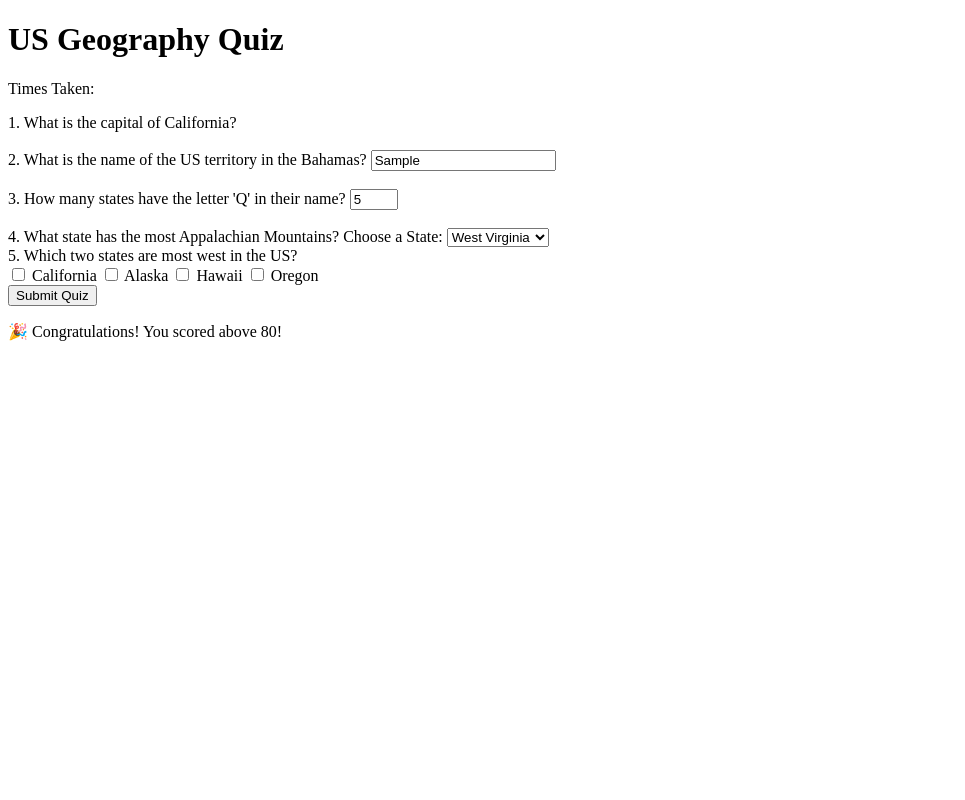
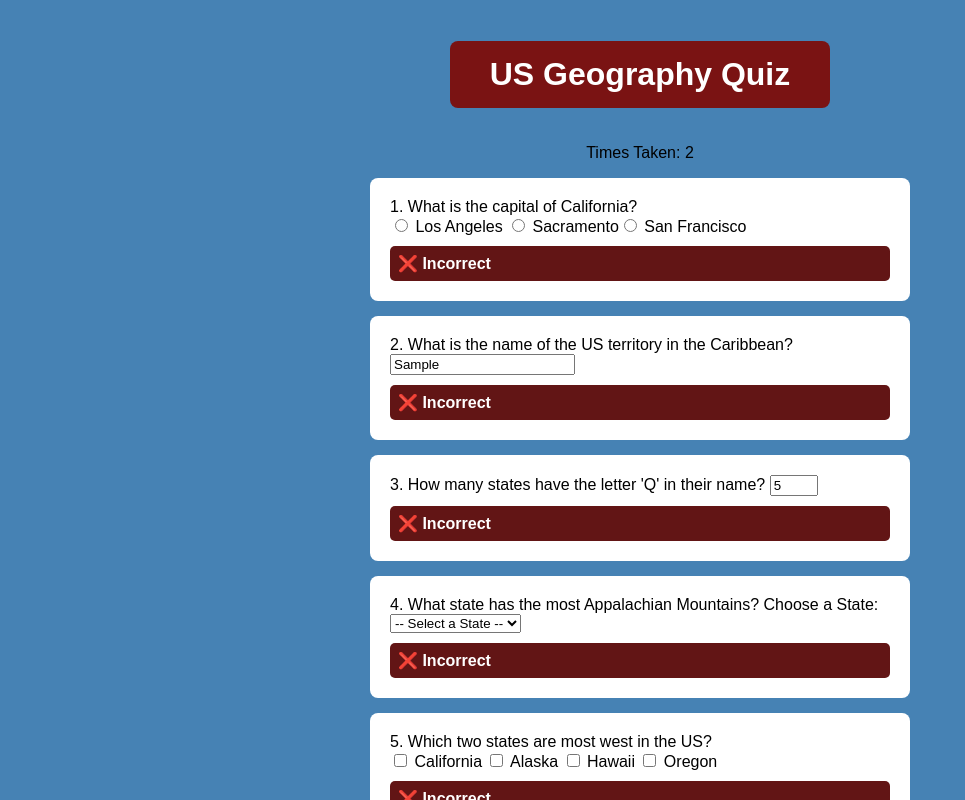
Before and after one commit to Gerardo2106/Gerardo2106.github.io, a plain HTML site: page lab3/index.html in a window 1280 px wide. Both pictures are taken after typing "Sample", "5" into the empty fields and a click on the button "Submit Quiz". Shown: the top 800 px of the page, without its empty margins (0-965 px from the left). Drawn offline with Linux system fonts and the light colour scheme.

Commit message:
us geography quiz

```diff
--- a/lab3/index.html
+++ b/lab3/index.html
@@ -7,20 +7,8 @@
     <title>Lab 3: Quiz</title>
     <script src="js/script.js" defer>
     </script>
+    <link rel="stylesheet" href="styles.css">
 
-    <style>
-        .feedback {
-            display: none;
-            color: green;
-            font-weight: bold;
-        }
-
-        .feedbackWrong {
-            display: none;
-            color: rgb(128, 0, 0);
-            font-weight: bold;
-        }
-    </style>
 </head>
 
 <body>
@@ -28,62 +16,61 @@
     <h1> US Geography Quiz </h1>
     <p>Times Taken: <span id="timesTaken"></span></p>
 
+    <div class="question">
         1. What is the capital of California?
         <br>
-    <div id="q1Choices"></div>
-    <div class="feedback" id="feedback1"> ✅Correct</div>
-    <div class="feedbackWrong" id="feedbackWrong1"> ❌Incorrect</div>
-    <br>
+        <div id="q1Choices">
+            <label><input type="radio" name="q1" value="Los Angeles"> Los Angeles </label>
+            <label><input type="radio" name="q1" value="San Francisco"> San Francisco </label>
+            <label><input type="radio" name="q1" value="Sacramento"> Sacramento</label>
+        </div>
+        <div class="feedback" id="feedback1">✅ Correct</div>
+        <div class="feedbackWrong" id="feedbackWrong1">❌ Incorrect</div>
+    </div>
 
+    <div class="question">
+        2. What is the name of the US territory in the Caribbean?
+        <label><input type="text" id="q2" name="q2"></label>
+        <div class="feedback" id="feedback2">✅ Correct</div>
+        <div class="feedbackWrong" id="feedbackWrong2">❌ Incorrect</div>
+    </div>
 
-    2. What is the name of the US territory in the Bahamas?
-    <label><input type="text" id="q2" name="q2"></label>
-    <br>
-    <div class="feedback" id="feedback2"> ✅Correct</div>
-    <div class="feedbackWrong" id="feedbackWrong2"> ❌Incorrect</div>
-    <br>
-
-
+    <div class="question">
         3. How many states have the letter 'Q' in their name?
         <label><input type="number" id="q3" name="q3" min="0" max="5"></label>
-    <br>
-    <div class="feedback" id="feedback3"> ✅Correct</div>
-    <div class="feedbackWrong" id="feedbackWrong3"> ❌Incorrect</div>
-    <br>
+        <div class="feedback" id="feedback3">✅ Correct</div>
+        <div class="feedbackWrong" id="feedbackWrong3">❌ Incorrect</div>
+    </div>
 
-
+    <div class="question">
         4. What state has the most Appalachian Mountains?
         <label for="states">Choose a State:</label>
         <select id="states" name="state">
+            <option value="">-- Select a State --</option>
             <option value="West Virginia">West Virginia</option>
             <option value="Pennsylvania">Pennsylvania</option>
             <option value="New York">New York</option>
             <option value="Ohio">Ohio</option>
         </select>
-    <div class="feedback" id="feedback4"> ✅Correct</div>
-    <div class="feedbackWrong" id="feedbackWrong4"> ❌Incorrect</div>
-    <br>
+        <div class="feedback" id="feedback4">✅ Correct</div>
+        <div class="feedbackWrong" id="feedbackWrong4">❌ Incorrect</div>
+    </div>
 
-
+    <div class="question">
         5. Which two states are most west in the US?
         <br>
         <label><input type="checkbox" name="q5" value="California"> California </label>
         <label><input type="checkbox" name="q5" value="Alaska"> Alaska </label>
         <label><input type="checkbox" name="q5" value="Hawaii"> Hawaii </label>
         <label><input type="checkbox" name="q5" value="Oregon"> Oregon </label>
-    <div class="feedback" id="feedback5"> ✅Correct</div>
-    <div class="feedbackWrong" id="feedbackWrong5"> ❌Incorrect</div>
-    <br>
+        <div class="feedback" id="feedback5">✅ Correct</div>
+        <div class="feedbackWrong" id="feedbackWrong5">❌ Incorrect</div>
+    </div>
 
 
     <button onclick="gradeQuiz()"> Submit Quiz </button>
     <p id="score"></p>
-    <p id="congrats">🎉 Congratulations! You scored above 80!</p>
-
-
-
-
-
+    <p id="congrats" style="display:none">🎉 Congratulations! You scored above 80!</p>
 </body>
 
 </html>
--- a/lab3/js/script.js
+++ b/lab3/js/script.js
@@ -1,68 +1,81 @@
+document.querySelector("button").addEventListener("click", gradeQuiz);
+let timesTaken = localStorage.getItem("timesTaken") || 0;
+document.getElementById("timesTaken").textContent = timesTaken;
 
-document.querySelector("button").addEventListener("click", gradeQuiz);
+let q1Div = document.getElementById("q1Choices");
+for (let i = q1Div.children.length - 1; i > 0; i--) {
+    let j = Math.floor(Math.random() * (i + 1));
+    q1Div.appendChild(q1Div.children[j]);
+}
 
-//<label><input type="radio" name="q1" value="font-color"> font-color </label>
+function gradeQuiz() {
+    let score = 0;
 
 
-// shuffleQ1Choices();
-// function shuffleQ1Choices(){
+    let q1Selected = document.querySelector("input[name=q1]:checked");
+    if (q1Selected && q1Selected.value == "Sacramento") {
+        document.getElementById("feedback1").style.display = "block";
+        document.getElementById("feedbackWrong1").style.display = "none";
+        score += 20;
+    } else {
+        document.getElementById("feedback1").style.display = "none";
+        document.getElementById("feedbackWrong1").style.display = "block";
+    }
 
-//     let q1Choices = ["font-color", "color", "text-color", "color-text"];
+    let q2userAnswer = document.getElementById("q2").value.trim().toLowerCase();
+    if (q2userAnswer == "puerto rico") {
+        document.getElementById("feedback2").style.display = "block";
+        document.getElementById("feedbackWrong2").style.display = "none";
+        score += 20;
+    } else {
+        document.getElementById("feedback2").style.display = "none";
+        document.getElementById("feedbackWrong2").style.display = "block";
+    }
 
-//     for (let i of q1Choices) {
-//         let radioElement = document.createElement("input");
-//         radioElement.type = "radio";
-//         radioElement.name = "q1";
-//         radioElement.value = i;
+    let q3userAnswer = document.getElementById("q3").value;
+    if (q3userAnswer == "0") {
+        document.getElementById("feedback3").style.display = "block";
+        document.getElementById("feedbackWrong3").style.display = "none";
+        score += 20;
+    } else {
+        document.getElementById("feedback3").style.display = "none";
+        document.getElementById("feedbackWrong3").style.display = "block";
+    }
 
-//         let labelElement = document.createElement("label");
-//         labelElement.textContent = i;
+    let q4userAnswer = document.getElementById("states").value;
+    if (q4userAnswer == "West Virginia") {
+        document.getElementById("feedback4").style.display = "block";
+        document.getElementById("feedbackWrong4").style.display = "none";
+        score += 20;
+    } else {
+        document.getElementById("feedback4").style.display = "none";
+        document.getElementById("feedbackWrong4").style.display = "block";
+    }
 
-//         labelElement.prepend(radioElement);
-//         labelElement.prepend(" ");
+    let alaska = document.querySelector("input[value='Alaska']").checked;
+    let hawaii = document.querySelector("input[value='Hawaii']").checked;
+    let california = document.querySelector("input[value='California']").checked;
+    let oregon = document.querySelector("input[value='Oregon']").checked;
 
-//         document.querySelector("#q1ChoicesDiv").append(labelElement);
-
-//          console.log(labelElement);
-//     }
-
-// }
+    if (alaska && hawaii && !california && !oregon) {
+        document.getElementById("feedback5").style.display = "block";
+        document.getElementById("feedbackWrong5").style.display = "none";
+        score += 20;
+    } else {
+        document.getElementById("feedback5").style.display = "none";
+        document.getElementById("feedbackWrong5").style.display = "block";
+    }
 
 
-function gradeQuiz() {
-    let feedback1 = document.getElementById("feedback1");
-    let feedbackWrong1 = document.getElementById("feedbackWrong1");
 
-    let feedback2 = document.getElementById("feedback2");
-    let feedbackWrong2 = document.getElementById("feedbackWrong2");
 
-    let feedback3 = document.getElementById("feedback3");
-    let feedbackWrong3 = document.getElementById("feedbackWrong3");
-
-    let q1userAnswer = document.querySelector("input[name=q1]:checked").value;
-    let q2userAnswer = document.querySelector('input[name="q2"]').value;
-    let q3userAnswer = document.querySelector('input[name="q3"]').value;
-
-    if (q1userAnswer == "color") {
-        feedbackWrong1.style.display = "none";
-        feedback1.style.display = "block";
+    document.getElementById("score").textContent = "Your score: " + score + " / 100";
+    if (score > 80) {
+        document.getElementById("congrats").style.display = "block";
     } else {
-        feedback1.style.display = "none"
-        feedbackWrong1.style.display = "block";
+        document.getElementById("congrats").style.display = "none";
     }
-    if (q2userAnswer == "yes") {
-        feedbackWrong2.style.display = "none";
-        feedback2.style.display = "block";
-    } else {
-        feedback2.style.display = "none"
-        feedbackWrong2.style.display = "block";
-    }
-
-    if (q3userAnswer == "3") {
-        feedbackWrong3.style.display = "none";
-        feedback3.style.display = "block";
-    } else {
-        feedback3.style.display = "none"
-        feedbackWrong3.style.display = "block";
-    }
+    timesTaken++;
+    localStorage.setItem("timesTaken", timesTaken);
+    document.getElementById("timesTaken").textContent = timesTaken;
 }
--- /dev/null
+++ b/lab3/styles.css
@@ -0,0 +1,71 @@
+body {
+    background-color: steelblue;
+    display: flex;
+    flex-direction: column;
+    align-items: center;
+    font-family: Arial, sans-serif;
+    padding: 20px;
+    margin: 0;
+}
+
+h1 {
+    color: white;
+    background-color: rgb(122, 19, 19);
+    padding: 15px 40px;
+    border-radius: 8px;
+    text-align: center;
+    margin-bottom: 20px;
+}
+
+.question {
+    background-color: white;
+    padding: 20px;
+    margin-bottom: 15px;
+    border-radius: 8px;
+    width: 500px;
+    font-size: 16px;
+}
+
+.feedback {
+    display: none;
+    background-color: rgb(0, 67, 0);
+    color: white;
+    padding: 8px;
+    margin-top: 10px;
+    border-radius: 5px;
+    font-weight: bold;
+}
+
+.feedbackWrong {
+    display: none;
+    background-color: rgb(98, 21, 21);
+    color: white;
+    padding: 8px;
+    margin-top: 10px;
+    border-radius: 5px;
+    font-weight: bold;
+}
+
+button {
+    padding: 10px 30px;
+    font-size: 16px;
+    background-color: rgb(157, 157, 157);
+    color: white;
+    border: none;
+    border-radius: 8px;
+    cursor: pointer;
+    margin-top: 10px;
+}
+
+#score {
+    color: white;
+    font-size: 20px;
+    font-weight: bold;
+    margin-top: 10px;
+}
+
+#congrats {
+    color: white;
+    font-size: 18px;
+    font-weight: bold;
+}
```
Also changed, not shown: 1 other file. Lines whose indentation alone changed are shown as unchanged.
